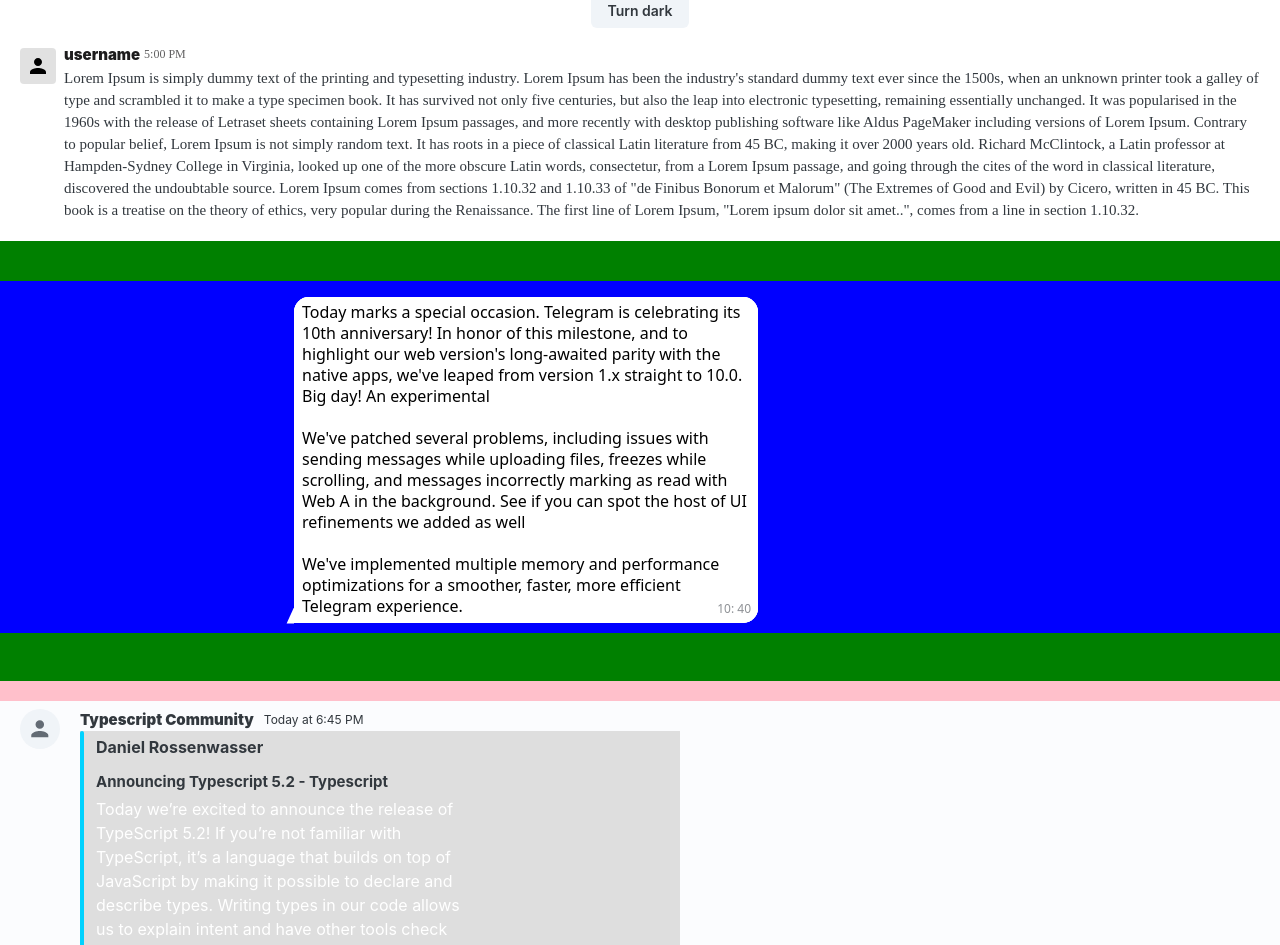
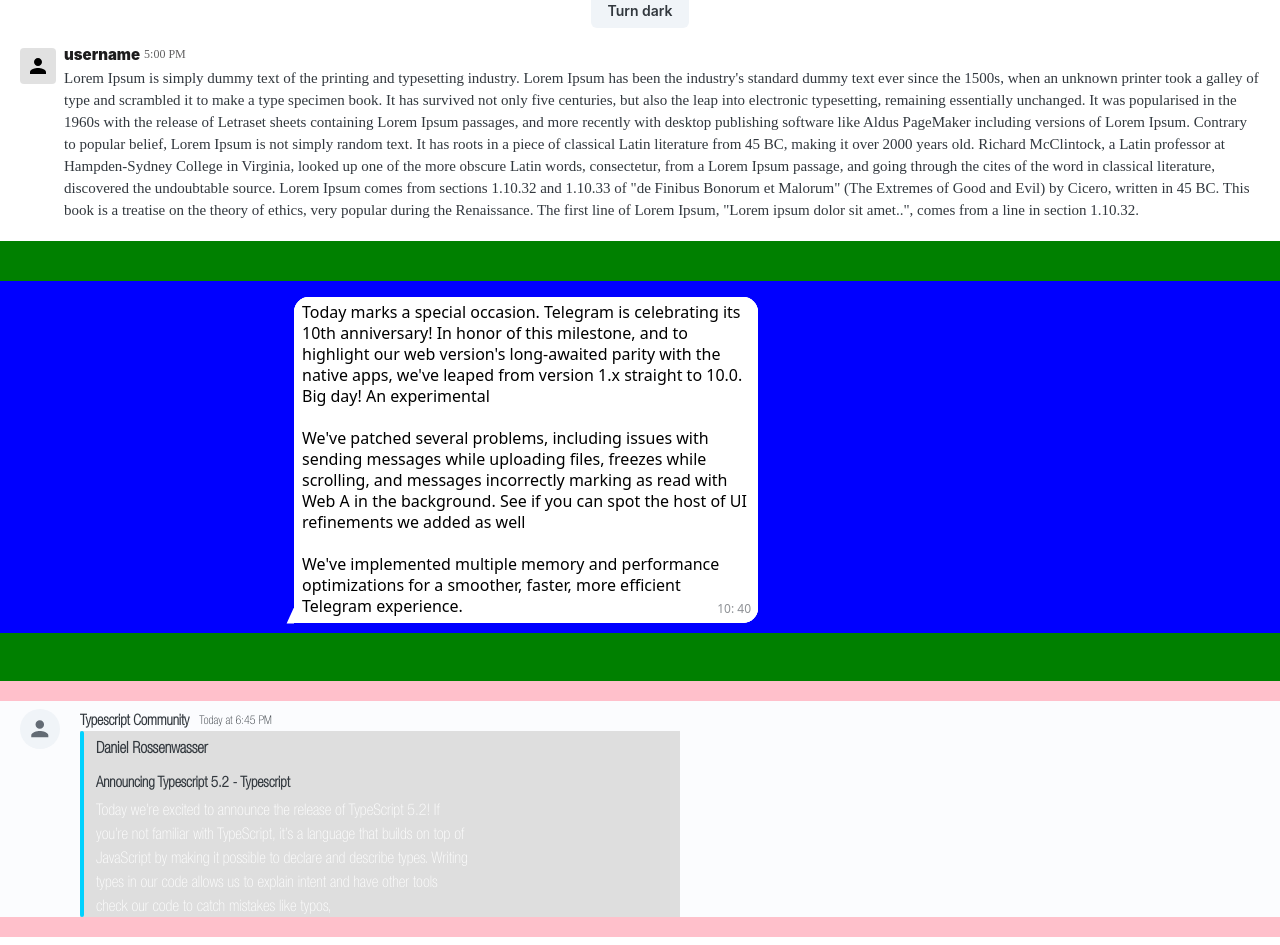
Before and after one commit to braincee/project-005, a Next.js app: page / in a window 1280 px wide. Shown: the top 945 px of the page. Built offline with nearby package versions, Linux system fonts and the light colour scheme.

Commit message:
Add Discord font

```diff
--- a/components/Discord.tsx
+++ b/components/Discord.tsx
@@ -1,15 +1,12 @@
 'use client'
 
-import {
-  Avatar,
-  Box,
-  Sheet,
-  Stack,
-  Typography,
-  List,
-  ListItem,
-  useTheme,
-} from '@mui/joy'
+import { Avatar, Box, Sheet, Stack, Typography, List, ListItem } from '@mui/joy'
+import localFont from 'next/font/local'
+
+const helvetica = localFont({
+  src: '../public/Helvetica Neue Regular.otf',
+  display: 'swap',
+})
 
 const Discord = () => {
   return (
@@ -21,6 +18,7 @@
             display: 'flex',
             flexDirection: 'row',
             gap: '10px',
+            fontFamily: helvetica.className,
           }}
         >
           <Avatar />
@@ -30,7 +28,7 @@
               margin: '-8px -10px -16px -6px',
               minWidth: 0,
               padding: '8px 8px 8px 16px',
-              fontFamily: 'Lato, sans-serif',
+              fontFamily: helvetica.className,
             }}
           >
             <List
@@ -40,6 +38,7 @@
                 gap: '10px',
                 alignItems: 'center',
                 paddingBottom: '2px',
+                fontFamily: helvetica.className,
               }}
             >
               <Typography
@@ -53,12 +52,15 @@
                   alignItems: 'flex-start',
                   height: 'fit-content',
                   minHeight: 0,
+                  fontFamily: helvetica.className,
                 }}
               >
                 Typescript Community
               </Typography>
 
-              <Typography sx={{ fontSize: '12px' }}>
+              <Typography
+                sx={{ fontSize: '12px', fontFamily: helvetica.className }}
+              >
                 Today at 6:45 PM
               </Typography>
             </List>
@@ -101,7 +103,11 @@
                 <List>
                   <ListItem>
                     <Typography
-                      sx={{ fontWeight: 'bold', marginBottom: '4px' }}
+                      sx={{
+                        fontWeight: 'bold',
+                        marginBottom: '4px',
+                        fontFamily: helvetica.className,
+                      }}
                     >
                       Daniel Rossenwasser
                     </Typography>
@@ -113,12 +119,18 @@
                     fontSize: '15px',
                     lineHeight: '1.46668',
                     marginTop: '4px',
+                    fontFamily: helvetica.className,
                   }}
                 >
                   Announcing Typescript 5.2 - Typescript
                 </Typography>
                 <Typography
-                  sx={{ marginTop: '4px', maxWidth: '65%', color: '#fff' }}
+                  sx={{
+                    marginTop: '4px',
+                    maxWidth: '65%',
+                    color: '#fff',
+                    fontFamily: helvetica.className,
+                  }}
                 >
                   Today we’re excited to announce the release of TypeScript 5.2!
                   If you’re not familiar with TypeScript, it’s a language that
```
Also changed, not shown: public/Helvetica Neue Regular.otf (added), public/icon.svg (deleted).
